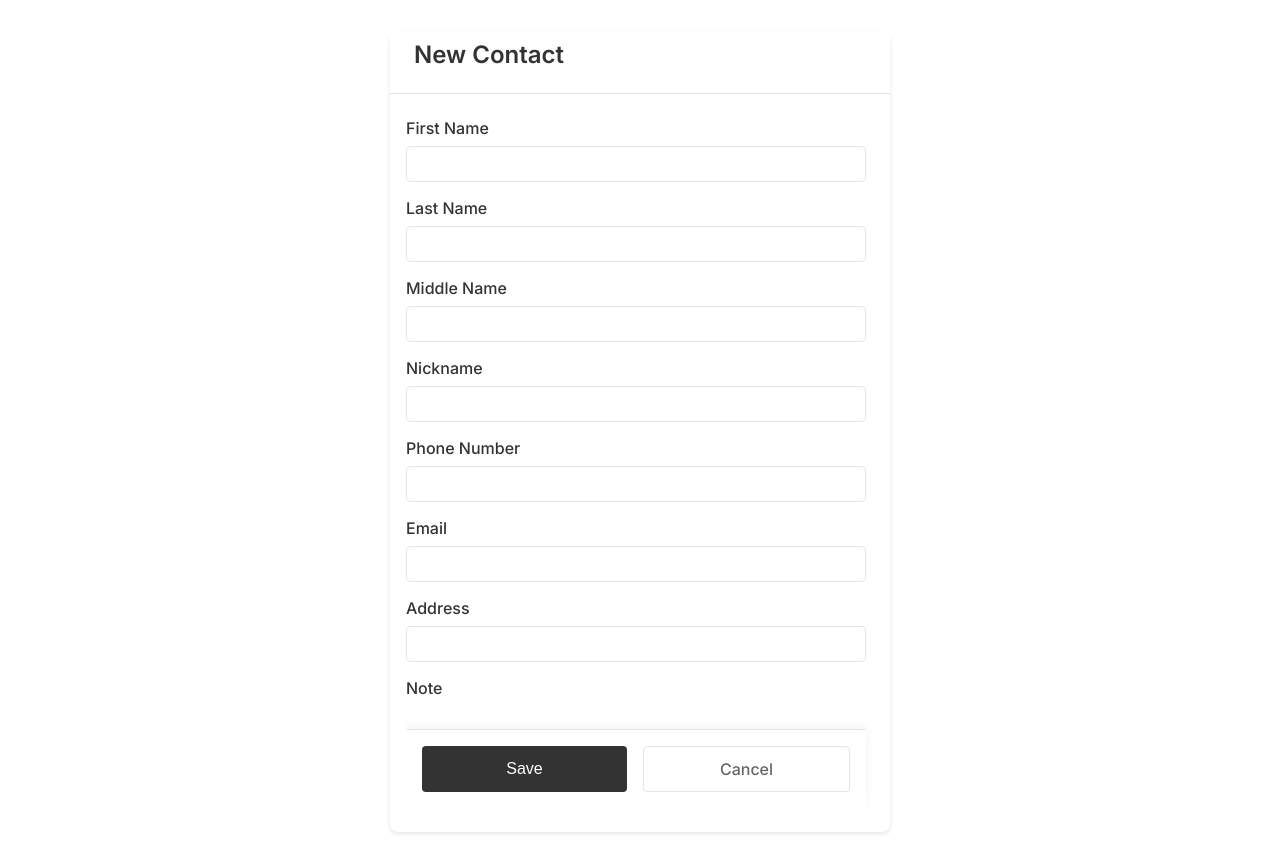
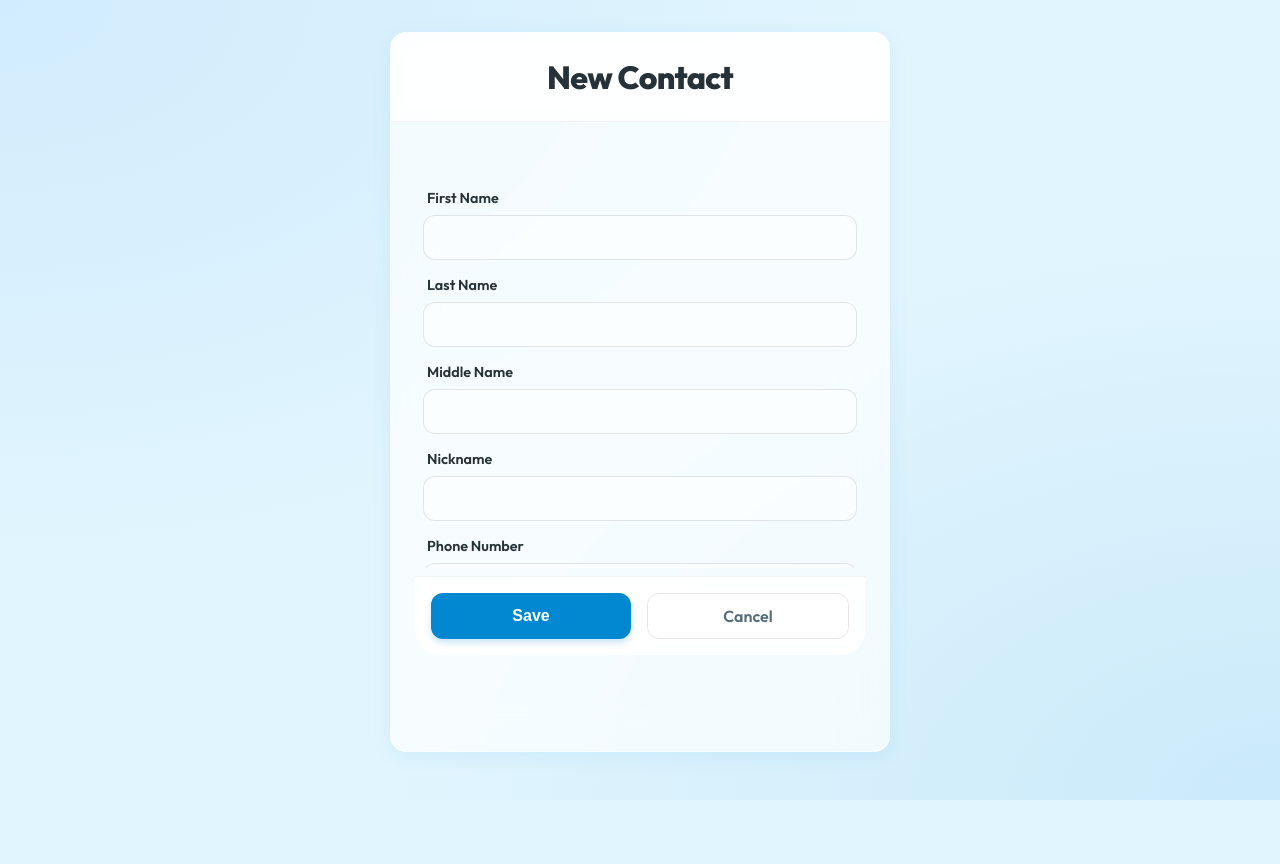
Before and after one commit to ealush/contacts_app_ws, a Next.js app: page /contacts/new in a window 1280 px wide. After the commit the page ends 800 px from the top, so only its background shows below. Built offline with nearby package versions, Linux system fonts and the light colour scheme.

Commit message:
improved ui

```diff
--- a/src/app/components/ContactForm.module.css
+++ b/src/app/components/ContactForm.module.css
@@ -1,50 +1,54 @@
 .form {
   display: flex;
   flex-direction: column;
-  gap: 1rem;
+  gap: 1.5rem;
   overflow-y: auto;
-  padding-right: 0.5rem;
+  padding: 1rem 0.5rem;
   position: relative;
   height: 100%;
-}
-
-.form button:disabled {
-  cursor: not-allowed;
-  opacity: 0.6;
 }
 
 .formContent {
   flex: 1;
   overflow-y: auto;
+  display: flex;
+  flex-direction: column;
+  gap: 0.5rem;
 }
 
 .formGroup {
   display: flex;
   flex-direction: column;
   gap: 0.5rem;
-  padding-bottom: 1rem;
+  padding-bottom: 0.5rem;
 }
 
 .formGroup label {
-  font-weight: 500;
-  color: #333;
+  font-weight: 600;
+  color: var(--text-primary);
+  font-size: 0.9rem;
+  margin-left: 0.25rem;
 }
 
 .formGroup input,
 .formGroup textarea {
-  padding: 0.5rem;
-  border: 1px solid #e5e5e5;
-  border-radius: 4px;
-  font-size: 1rem;
+  padding: 0.75rem 1rem;
+  border: 1px solid rgba(0,0,0,0.1);
+  border-radius: 12px;
+  font-size: 0.95rem;
   transition: all 0.2s ease;
   width: 100%;
+  background: rgba(255, 255, 255, 0.5);
+  color: var(--text-primary);
+  font-family: inherit;
 }
 
 .formGroup input:focus,
 .formGroup textarea:focus {
   outline: none;
-  border-color: #666;
-  box-shadow: 0 0 0 2px rgba(0, 0, 0, 0.1);
+  border-color: var(--primary);
+  background: white;
+  box-shadow: 0 0 0 3px rgba(2, 136, 209, 0.1);
 }
 
 .formGroup textarea {
@@ -55,48 +59,60 @@
 .formActions {
   display: flex;
   gap: 1rem;
-  margin-top: 1rem;
+  margin-top: auto;
   position: sticky;
   bottom: 0;
-  background: white;
+  background: rgba(255, 255, 255, 0.8);
+  backdrop-filter: blur(10px);
   padding: 1rem;
-  border-top: 1px solid #e5e5e5;
-  z-index: 1;
-  width: 100%;
-  box-shadow: 0 -2px 10px rgba(0, 0, 0, 0.05);
+  border-top: 1px solid rgba(0,0,0,0.05);
+  width: calc(100% + 1rem); /* Compensate for padding */
+  margin-left: -0.5rem;
+  margin-bottom: -1rem; /* Stick to bottom of container padding */
+  z-index: 10;
+  border-radius: 0 0 24px 24px;
 }
 
 .submitButton,
 .cancelButton {
   padding: 0.75rem 1.5rem;
-  border-radius: 4px;
-  font-weight: 500;
+  border-radius: 12px;
+  font-weight: 600;
   cursor: pointer;
   transition: all 0.2s ease;
   flex: 1;
   font-size: 1rem;
   text-align: center;
+  border: none;
 }
 
 .submitButton {
-  background: #333;
+  background: var(--primary);
   color: white;
-  border: none;
+  box-shadow: 0 4px 6px rgba(2, 136, 209, 0.2);
 }
 
 .submitButton:hover {
-  background: #444;
+  background: var(--primary-hover);
+  transform: translateY(-1px);
+  box-shadow: 0 6px 12px rgba(2, 136, 209, 0.3);
+}
+
+.submitButton:disabled {
+  opacity: 0.7;
+  cursor: not-allowed;
+  transform: none;
 }
 
 .cancelButton {
-  background: none;
-  border: 1px solid #e5e5e5;
-  color: #666;
+  background: transparent;
+  border: 1px solid rgba(0,0,0,0.1);
+  color: var(--text-secondary);
 }
 
 .cancelButton:hover {
-  background: #f5f5f5;
-  border-color: #666;
+  background: rgba(0,0,0,0.05);
+  color: var(--text-primary);
 }
 
 .labelContainer {
@@ -105,34 +121,10 @@
   gap: 0.5rem;
 }
 
-.error span {
-  color: #d9534f;
-}
+.error span { color: #e53935; }
+.success span { color: #43a047; }
+.warning span { color: #fb8c00; }
 
-.success span {
-  color: #5cb85c;
-}
-
-.warning span {
-  color: #f0ad4e;
-}
-
-.error input,
-.error input:focus,
-.error textarea,
-.error textarea:focus {
-  border-color: #d9534f;
-}
-
-.success input,
-.success input:focus,
-.success textarea,
-.success textarea:focus {
-  border-color: #5cb85c;
-}
-.warning input,
-.warning input:focus,
-.warning textarea,
-.warning textarea:focus {
-  border-color: #f0ad4e;
-}
+.error input, .error textarea { border-color: #e53935; }
+.success input, .success textarea { border-color: #43a047; }
+.warning input, .warning textarea { border-color: #fb8c00; }
--- a/src/app/contacts/[id]/page.tsx
+++ b/src/app/contacts/[id]/page.tsx
@@ -30,10 +30,10 @@ export default async function ContactPage({
           <Contact contact={contact} contactPage />
         </div>
         <Pager contactId={contact.id} />
-        <Link href="/" className={styles.fab}>
-          <FaTimes />
-        </Link>
       </Content>
+      <Link href="/" className={styles.fab}>
+        <FaTimes />
+      </Link>
     </PageLayout>
   );
 }
--- a/src/app/globals.css
+++ b/src/app/globals.css
@@ -1,24 +1,43 @@
 :root {
   --max-width: 500px;
-  --max-height: 600px;
-  --background: #ffffff;
-  --foreground: #171717;
+  --max-height: 800px;
+
+  /* Professional Palette (Based on Image Top Row) */
+  --primary: #0288d1; /* Strong Blue */
+  --primary-hover: #0277bd;
+  --bg-color: #e1f5fe; /* Lightest Blue */
+  --text-primary: #263238; /* Dark Blue Grey */
+  --text-secondary: #546e7a; /* Blue Grey 600 */
+
+  /* Glassmorphism Tokens - Clean & Airy */
+  --glass-bg: rgba(255, 255, 255, 0.7); /* More transparent for better blur */
+  --glass-border: rgba(255, 255, 255, 0.6);
+  --glass-shadow: 0 4px 20px rgba(2, 136, 209, 0.08);
+  --glass-blur: 20px;
 }
 
 html,
 body {
   max-width: 100vw;
   min-height: 100vh;
+  padding: 0;
+  margin: 0;
   overflow-x: hidden;
-  background-color: #f5f5f5;
 }
 
 body {
-  color: var(--foreground);
-  background: var(--background);
-  font-family: Arial, Helvetica, sans-serif;
-  -webkit-font-smoothing: antialiased;
-  -moz-osx-font-smoothing: grayscale;
+  color: var(--text-primary);
+  /* Font is set via layout.tsx (Outfit), fallback here */
+  font-family: 'Outfit', -apple-system, BlinkMacSystemFont, "Segoe UI", Roboto, Helvetica, Arial, sans-serif, "Apple Color Emoji", "Segoe UI Emoji", "Segoe UI Symbol";
+
+  /* Clean Professional Background */
+  background-color: var(--bg-color);
+  background-image:
+    radial-gradient(at 0% 0%, rgba(144, 202, 249, 0.2) 0, transparent 50%),
+    radial-gradient(at 100% 100%, rgba(2, 136, 209, 0.1) 0, transparent 50%);
+
+  background-attachment: fixed;
+  background-size: cover;
 }
 
 * {
@@ -31,3 +50,18 @@ a {
   color: inherit;
   text-decoration: none;
 }
+
+/* Custom Scrollbar for Webkit */
+::-webkit-scrollbar {
+  width: 6px;
+}
+::-webkit-scrollbar-track {
+  background: transparent;
+}
+::-webkit-scrollbar-thumb {
+  background: rgba(0, 0, 0, 0.1);
+  border-radius: 10px;
+}
+::-webkit-scrollbar-thumb:hover {
+  background: rgba(0, 0, 0, 0.2);
+}
--- a/src/app/layout.tsx
+++ b/src/app/layout.tsx
@@ -1,8 +1,8 @@
 import type { Metadata } from 'next'
-import { Inter } from 'next/font/google'
+import { Outfit } from 'next/font/google'
 import './globals.css'
 
-const inter = Inter({ subsets: ['latin'] })
+const outfit = Outfit({ subsets: ['latin'] })
 
 export const metadata: Metadata = {
   title: 'Contacts App',
@@ -16,7 +16,7 @@ export default function RootLayout({
 }) {
   return (
     <html lang="en">
-      <body className={inter.className}>{children}</body>
+      <body className={outfit.className}>{children}</body>
     </html>
   )
 }
--- a/src/app/page.module.css
+++ b/src/app/page.module.css
@@ -1,35 +1,63 @@
 .container {
   margin: 2rem auto;
   padding: 0;
-  background: white;
-  border-radius: 8px;
-  box-shadow: 0 2px 4px rgba(0, 0, 0, 0.1);
+
+  /* Glassmorphism */
+  background: var(--glass-bg);
+  backdrop-filter: blur(var(--glass-blur));
+  -webkit-backdrop-filter: blur(var(--glass-blur));
+  border: 1px solid var(--glass-border);
+  box-shadow: var(--glass-shadow);
+
+  /* Professional Layout */
+  border-radius: 16px; /* Less round, more professional */
   position: relative;
-  width: var(--max-width);
+  width: min(calc(100vw - 2rem), var(--max-width));
   display: flex;
   flex-direction: column;
   justify-content: flex-start;
   align-items: center;
-  max-height: 800px;
+  max-height: 90vh;
   height: 800px;
+  overflow: hidden;
+  transition: all 0.3s ease;
+}
+
+@media (max-width: 600px) {
+  .container {
+    width: 100vw;
+    height: 100vh;
+    max-height: 100vh;
+    margin: 0;
+    border-radius: 0;
+    border: none;
+  }
 }
 
 .outerHeader {
+  position: absolute;
+  top: 0;
+  left: 0;
+  right: 0;
   width: 100%;
-  padding: 0.5rem 1.5rem;
-  border-bottom: 1px solid #e5e5e5;
-  background: white;
-  z-index: 1;
-  flex-shrink: 0;
+  padding: 1.5rem 2rem 1rem 2rem;
+  /* More transparent for blur effect */
+  background: rgba(255, 255, 255, 0.6);
+  backdrop-filter: blur(12px);
+  -webkit-backdrop-filter: blur(12px);
+  border-bottom: 1px solid rgba(0, 0, 0, 0.05);
+  z-index: 20;
 }
 
 .outerFooter {
   width: 100%;
   padding: 1.5rem;
-  border-top: 1px solid #e5e5e5;
-  background: white;
-  z-index: 1;
+  border-top: 1px solid rgba(255, 255, 255, 0.3);
+  background: rgba(255, 255, 255, 0.4);
+  z-index: 2;
   flex-shrink: 0;
+  /* Optional: make footer also glass if desired, but user focused on header */
+  position: relative;
 }
 
 .content {
@@ -40,10 +68,13 @@
   position: relative;
   overflow: hidden;
   min-height: 0;
+  /* Ensure content goes to top behind header */
+  margin-top: 0;
 }
 
 .header {
   margin-bottom: 0.5rem;
+  text-align: center;
 }
 
 .scrollableContent {
@@ -51,41 +82,48 @@
   overflow-y: auto;
   display: flex;
   flex-direction: column;
-  padding: 1.5rem 1rem;
+  padding: 1rem 1.5rem;
+  /* Padding top to account for absolute header height (~130px) + spacing */
+  padding-top: 140px;
+  /* Add padding bottom to account for FAB */
+  padding-bottom: 5rem;
 }
 
 .title {
-  font-size: 1.5rem;
-  font-weight: 600;
-  color: #333;
-  margin-bottom: 1rem;
+  font-size: 2rem;
+  font-weight: 800;
+  color: var(--text-primary);
+  margin-bottom: 0.5rem;
+  letter-spacing: -0.02em;
 }
 
 .fab {
-  position: fixed;
-  right: calc((100vw - var(--max-width)) / 2 - 25px);
-  top: 2rem;
-  width: 50px;
-  height: 50px;
-  border-radius: 50%;
-  background: #333;
+  position: absolute;
+  right: 1.5rem;
+  bottom: 1.5rem;
+  width: 60px;
+  height: 60px;
+  border-radius: 30px;
+  background: var(--primary);
   color: white;
   display: flex;
   align-items: center;
   justify-content: center;
   cursor: pointer;
-  transition: all 0.2s ease;
-  box-shadow: 0 2px 4px rgba(0, 0, 0, 0.2);
+  transition: all 0.3s cubic-bezier(0.34, 1.56, 0.64, 1);
+  box-shadow: 0 4px 15px rgba(37, 99, 235, 0.3);
   text-decoration: none;
   z-index: 10;
+  border: 1px solid rgba(255,255,255,0.1);
 }
 
 .fab:hover {
-  background: #444;
   transform: scale(1.05);
+  background: var(--primary-hover);
+  box-shadow: 0 8px 20px rgba(37, 99, 235, 0.4);
 }
 
 .fab svg {
-  width: 20px;
-  height: 20px;
+  width: 24px;
+  height: 24px;
 }
--- a/src/app/page.tsx
+++ b/src/app/page.tsx
@@ -16,10 +16,10 @@ export default async function Home() {
       </Header>
       <Content>
         <ContactList contacts={contacts} />
-        <Link href="/contacts/new" className={styles.fab}>
-          <FaPlus />
-        </Link>
       </Content>
+      <Link href="/contacts/new" className={styles.fab}>
+        <FaPlus />
+      </Link>
     </PageLayout>
   );
 }
```
Also changed, not shown: src/app/components/Contact.module.css (+57 -28 lines), src/app/components/Tabs.module.css (+28 -15 lines), src/app/components/pager.module.css (+55 -47 lines), 1 other file (tests, documents, lock files or other folders).
